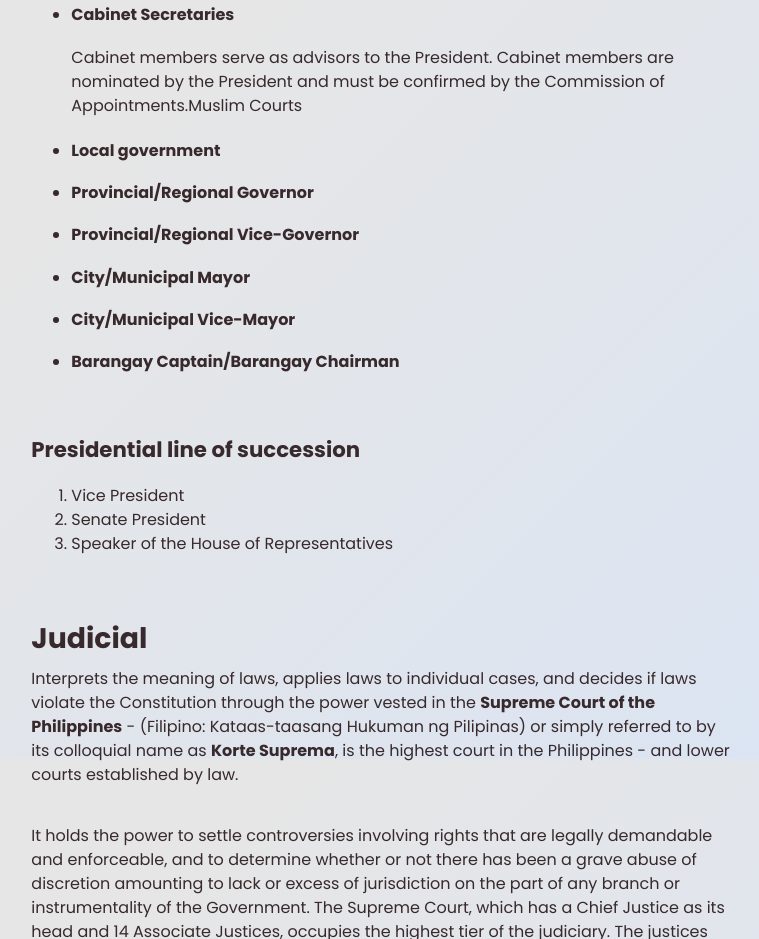
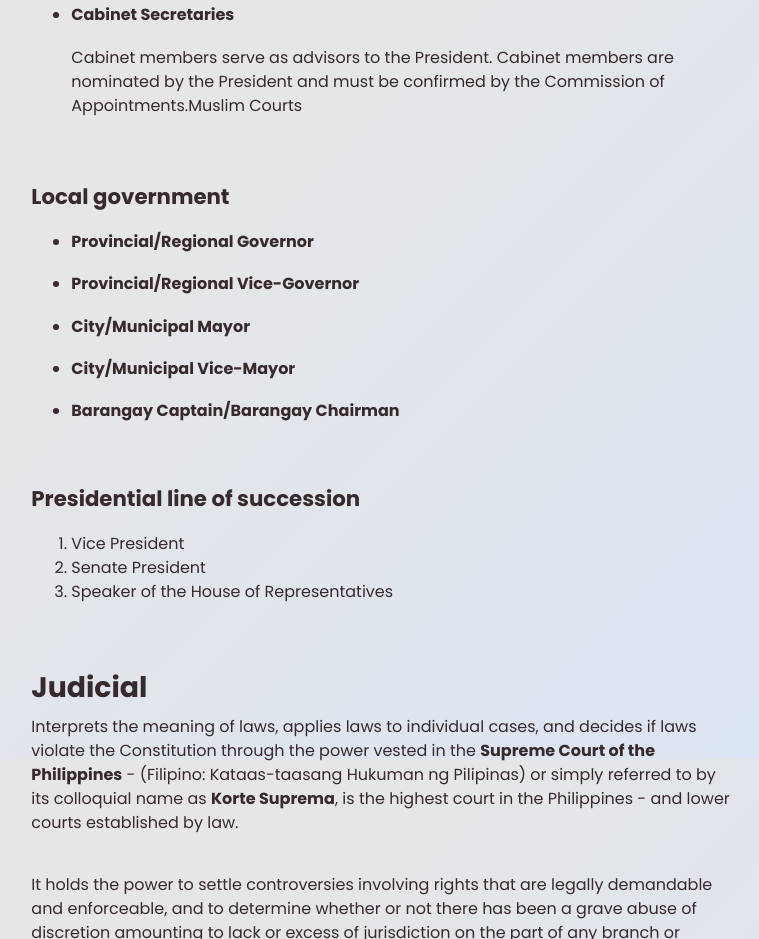
Before and after one commit to carlignn/carlgaspar, a Gatsby site: page /blog/the-philippine-government/ in a window 1280 px wide. Shown: the part 3241-4180 px from the top of the page, without its empty margins (257-1016 px from the left). Built offline with nearby package versions, Linux system fonts and the light colour scheme; Gatsby itself is replaced by a stand-in of ours.

Commit message:
Update Posts “the-philippine-government”

```diff
--- a/content/posts/the-philippine-government.md
+++ b/content/posts/the-philippine-government.md
@@ -61,7 +61,9 @@
 * #### Cabinet Secretaries
 
   Cabinet members serve as advisors to the President. Cabinet members are nominated by the President and must be confirmed by the Commission of Appointments.Muslim Courts
-* #### Local government
+
+### Local government
+
 * #### Provincial/Regional Governor
 * #### Provincial/Regional Vice-Governor
 * #### City/Municipal Mayor
```
